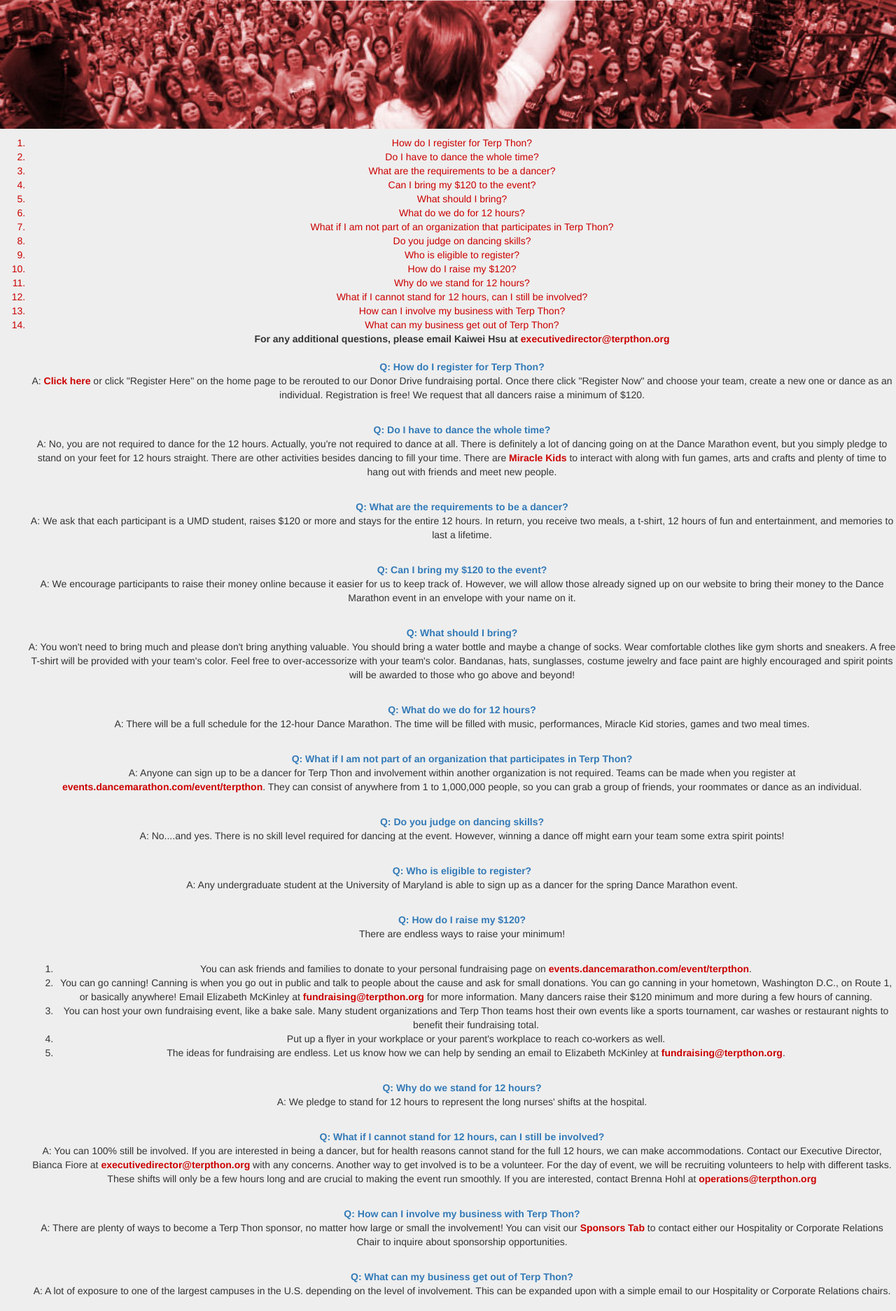
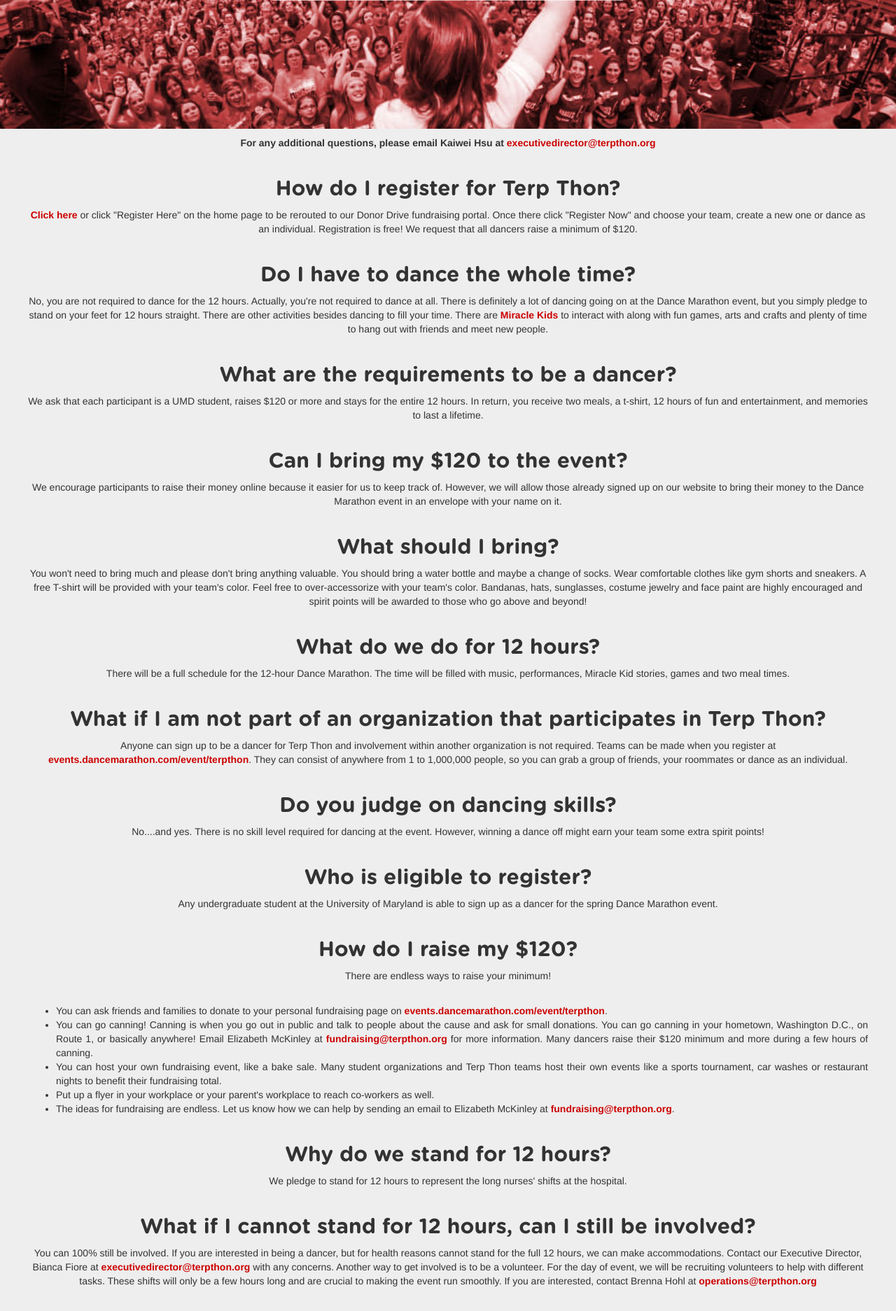
Before and after one commit to TerpThon/TerpThonWebsite, a PHP site: page /faq.php in a window 1280 px wide. Shown: the part 396-2269 px from the top of the page at 70% size. Run offline with PHP 8.4, Linux system fonts and the light colour scheme; some libraries are stand-ins or nearby versions.

Commit message:
made faq page look a little nicer

```diff
--- a/public_html/css/main2.css
+++ b/public_html/css/main2.css
@@ -288,7 +288,7 @@ sabon - body
 .content {
     background-color: #eeeeee;
     /* border-radius: 6px 6px 0 0; */
-    padding: 10px 0 0 0;
+    padding: 10px 40px;
     top: -30px;
     position: relative;
     text-align: center;
--- a/public_html/faq.php
+++ b/public_html/faq.php
@@ -12,8 +12,7 @@ include("includes/header.inc.php");
 
 <div class="content">
 
-<ol>
-<a href="#HowDoIRegister" class="faq_scolling_link"><li>How do I register for Terp Thon?</li></a>
+<!-- <a href="#HowDoIRegister" class="faq_scolling_link"><li>How do I register for Terp Thon?</li></a>
 <a href="#DanceWholeTime" class="faq_scolling_link"><li>Do I have to dance the whole time?</li></a>
 <a href="#DancerReqs" class="faq_scolling_link"><li>What are the requirements to be a dancer?</li></a>
 <a href="#BringingDonations" class="faq_scolling_link"><li>Can I bring my $120 to the event?</li></a>
@@ -26,44 +25,44 @@ include("includes/header.inc.php");
 <a href="#WhyStand" class="faq_scolling_link"><li>Why do we stand for 12 hours?</li></a>
 <a href="#CannotStand" class="faq_scolling_link"><li>What if I cannot stand for 12 hours, can I still be involved?</li></a>
 <a href="#BusinessInvolved" class="faq_scolling_link"><li>How can I involve my business with Terp Thon?</li></a>
-<a href="#BusinessBenefit" class="faq_scolling_link"><li>What can my business get out of Terp Thon?</li></a>
+<a href="#BusinessBenefit" class="faq_scolling_link"><li>What can my business get out of Terp Thon?</li></a> -->
 <!--<a href="#Additional" class="faq_scolling_link"><li>I have a question not listed above.</li></a>-->
 <div style="text-align:center"> <b>For any additional questions, please email Kaiwei Hsu at <a href="mailto:executivedirector@terpthon.org">executivedirector@terpthon.org</b></a>
 </div>
 <br />
 
 <div id="faq_content">
-<a name="HowDoIRegister">Q: How do I register for Terp Thon?</a>
-<p>A: <a href="http://events.dancemarathon.com/index.cfm?fuseaction=donorDrive.event&eventID=1160" target="_blank">Click here</a> or click "Register Here" on the home page to be rerouted to our Donor Drive fundraising portal. Once there click "Register Now" and choose your team, create a new one or dance as an individual. Registration is free! We request that all dancers raise a minimum of $120.</p>
+<h2 name="HowDoIRegister">How do I register for Terp Thon?</h2>
+<p><a href="http://events.dancemarathon.com/index.cfm?fuseaction=donorDrive.event&eventID=1160" target="_blank">Click here</a> or click "Register Here" on the home page to be rerouted to our Donor Drive fundraising portal. Once there click "Register Now" and choose your team, create a new one or dance as an individual. Registration is free! We request that all dancers raise a minimum of $120.</p>
 
-<a name="DanceWholeTime">Q: Do I have to dance the whole time?</a>
-<p>A: No, you are not required to dance for the 12 hours. Actually, you're not required to dance at all. There is definitely a lot of dancing going on at the Dance Marathon event, but you simply pledge to stand on your feet for 12 hours straight. There are other activities besides dancing to fill your time. There are <a href="/miraclekids.php">Miracle Kids</a> to interact with along with fun games, arts and crafts and plenty of time to hang out with friends and meet new people.</p>
+<h2 name="DanceWholeTime">Do I have to dance the whole time?</h2>
+<p>No, you are not required to dance for the 12 hours. Actually, you're not required to dance at all. There is definitely a lot of dancing going on at the Dance Marathon event, but you simply pledge to stand on your feet for 12 hours straight. There are other activities besides dancing to fill your time. There are <a href="/miraclekids.php">Miracle Kids</a> to interact with along with fun games, arts and crafts and plenty of time to hang out with friends and meet new people.</p>
 
-<a name="DancerReqs">Q: What are the requirements to be a dancer?</a>
-<p>A: We ask that each participant is a UMD student, raises $120 or more and stays for the entire 12 hours. In return, you receive two meals, a t-shirt, 12 hours of fun and entertainment, and memories to last a lifetime. </p>
+<h2 name="DancerReqs">What are the requirements to be a dancer?</h2>
+<p>We ask that each participant is a UMD student, raises $120 or more and stays for the entire 12 hours. In return, you receive two meals, a t-shirt, 12 hours of fun and entertainment, and memories to last a lifetime. </p>
 
-<a name="BringingDonations">Q: Can I bring my $120 to the event?</a>
-<p>A: We encourage participants to raise their money online because it easier for us to keep track of. However, we will allow those already signed up on our website to bring their money to the Dance Marathon event in an envelope with your name on it. </p>
+<h2 name="BringingDonations">Can I bring my $120 to the event?</h2>
+<p>We encourage participants to raise their money online because it easier for us to keep track of. However, we will allow those already signed up on our website to bring their money to the Dance Marathon event in an envelope with your name on it. </p>
 
-<a name="WhatToBring">Q: What should I bring?</a>
-<p>A: You won't need to bring much and please don't bring anything valuable. You should bring a water bottle and maybe a change of socks. Wear comfortable clothes like gym shorts and sneakers. A free T-shirt will be provided with your team's color. Feel free to over-accessorize with your team's color. Bandanas, hats, sunglasses, costume jewelry and face paint are highly encouraged and spirit points will be awarded to those who go above and beyond!</p>
+<h2 name="WhatToBring">What should I bring?</h2>
+<p>You won't need to bring much and please don't bring anything valuable. You should bring a water bottle and maybe a change of socks. Wear comfortable clothes like gym shorts and sneakers. A free T-shirt will be provided with your team's color. Feel free to over-accessorize with your team's color. Bandanas, hats, sunglasses, costume jewelry and face paint are highly encouraged and spirit points will be awarded to those who go above and beyond!</p>
 
-<a name="WhatDoWeDo">Q: What do we do for 12 hours?</a>
-<p>A: There will be a full schedule for the 12-hour Dance Marathon. The time will be filled with music, performances, Miracle Kid stories, games and two meal times.</p>
+<h2 name="WhatDoWeDo">What do we do for 12 hours?</h2>
+<p>There will be a full schedule for the 12-hour Dance Marathon. The time will be filled with music, performances, Miracle Kid stories, games and two meal times.</p>
 
-<a name="NotInOrg">Q: What if I am not part of an organization that participates in Terp Thon?</a>
-<p>A: Anyone can sign up to be a dancer for Terp Thon and involvement within another organization is not required. Teams can be made when you register at <a href="http://events.dancemarathon.com/index.cfm?fuseaction=donorDrive.event&eventID=1160"
+<h2 name="NotInOrg">What if I am not part of an organization that participates in Terp Thon?</h2>
+<p>Anyone can sign up to be a dancer for Terp Thon and involvement within another organization is not required. Teams can be made when you register at <a href="http://events.dancemarathon.com/index.cfm?fuseaction=donorDrive.event&eventID=1160"
 >events.dancemarathon.com/event/terpthon</a>. They can consist of anywhere from 1 to 1,000,000 people, so you can grab a group of friends, your roommates or dance as an individual. </p>
 
-<a name="JudgeDancing">Q: Do you judge on dancing skills?</a>
-<p>A: No....and yes. There is no skill level required for dancing at the event. However, winning a dance off might earn your team some extra spirit points!</p>
+<h2 name="JudgeDancing">Do you judge on dancing skills?</h2>
+<p>No....and yes. There is no skill level required for dancing at the event. However, winning a dance off might earn your team some extra spirit points!</p>
 
-<a name="Eligible">Q: Who is eligible to register?</a>
-<p>A: Any undergraduate student at the University of Maryland is able to sign up as a dancer for the spring Dance Marathon event. </p>
+<h2 name="Eligible">Who is eligible to register?</h2>
+<p>Any undergraduate student at the University of Maryland is able to sign up as a dancer for the spring Dance Marathon event. </p>
 
-<a name="RaisingMoney">Q: How do I raise my $120?</a>
+<h2 name="RaisingMoney">How do I raise my $120?</h2>
 <p>There are endless ways to raise your minimum!
-<ol id="RaisingMoneyList">
+<ul id="RaisingMoneyList" style="text-align: justify">
 <li>You can ask friends and families to donate to your personal fundraising page on <a href="http://events.dancemarathon.com/index.cfm?fuseaction=donorDrive.event&eventID=1160">events.dancemarathon.com/event/terpthon</a>.</li>
 
 <li>You can go canning! Canning is when you go out in public and talk to people about the cause and ask for small donations. You can go canning in your hometown, Washington D.C., on Route 1, or basically anywhere! Email Elizabeth McKinley at <a href="mailto:fundraising@terpthon.org">fundraising@terpthon.org</a> for more information. Many dancers raise their $120 minimum and more during a few hours of canning.</li>
@@ -73,18 +72,18 @@ include("includes/header.inc.php");
 <li>Put up a flyer in your workplace or your parent's workplace to reach co-workers as well.</li>
 
 <li>The ideas for fundraising are endless. Let us know how we can help by sending an email to Elizabeth McKinley at <a href="mailto:fundraising@terpthon.org">fundraising@terpthon.org</a>.</li></p>
-</ol>
-<a name="WhyStand">Q: Why do we stand for 12 hours?</a>
-<p>A: We pledge to stand for 12 hours to represent the long nurses' shifts at the hospital.</p>
+</ul>
+<h2 name="WhyStand">Why do we stand for 12 hours?</h2>
+<p>We pledge to stand for 12 hours to represent the long nurses' shifts at the hospital.</p>
 
-<a name="CannotStand">Q: What if I cannot stand for 12 hours, can I still be involved?</a>
-<p>A: You can 100% still be involved. If you are interested in being a dancer, but for health reasons cannot stand for the full 12 hours, we can make accommodations. Contact our Executive Director, Bianca Fiore at <a href="mailto:executivedirector@terpthon.org">executivedirector@terpthon.org</a> with any concerns. Another way to get involved is to be a volunteer. For the day of event, we will be recruiting volunteers to help with different tasks. These shifts will only be a few hours long and are crucial to making the event run smoothly. If you are interested, contact Brenna Hohl at <a href="mailto:operations@terpthon.org">operations@terpthon.org</a></p>
+<h2 name="CannotStand">What if I cannot stand for 12 hours, can I still be involved?</h2>
+<p>You can 100% still be involved. If you are interested in being a dancer, but for health reasons cannot stand for the full 12 hours, we can make accommodations. Contact our Executive Director, Bianca Fiore at <a href="mailto:executivedirector@terpthon.org">executivedirector@terpthon.org</a> with any concerns. Another way to get involved is to be a volunteer. For the day of event, we will be recruiting volunteers to help with different tasks. These shifts will only be a few hours long and are crucial to making the event run smoothly. If you are interested, contact Brenna Hohl at <a href="mailto:operations@terpthon.org">operations@terpthon.org</a></p>
 
-<a name="BusinessInvolved">Q: How can I involve my business with Terp Thon?</a>
-<p>A: There are plenty of ways to become a Terp Thon sponsor, no matter how large or small the involvement! You can visit our <a href="/sponsors.php">Sponsors Tab</a> to contact either our Hospitality or Corporate Relations Chair to inquire about sponsorship opportunities.</p>
+<h2 name="BusinessInvolved">How can I involve my business with Terp Thon?</h2>
+<p>There are plenty of ways to become a Terp Thon sponsor, no matter how large or small the involvement! You can visit our <a href="/sponsors.php">Sponsors Tab</a> to contact either our Hospitality or Corporate Relations Chair to inquire about sponsorship opportunities.</p>
 
-<a name="BusinessBenefit">Q: What can my business get out of Terp Thon?</a>
-<p>A: A lot of exposure to one of the largest campuses in the U.S. depending on the level of involvement. This can be expanded upon with a simple email to our Hospitality or Corporate Relations chairs.</p>
+<h2 name="BusinessBenefit">What can my business get out of Terp Thon?</h2>
+<p>A lot of exposure to one of the largest campuses in the U.S. depending on the level of involvement. This can be expanded upon with a simple email to our Hospitality or Corporate Relations chairs.</p>
 
 
 
--- a/public_html/sponsors.php
+++ b/public_html/sponsors.php
@@ -15,6 +15,10 @@ include("includes/header.inc.php");
 	display: table-cell;
 	text-align: center;
 	vertical-align: middle;
+}
+
+.content {
+	padding: 10px 0 0 0;
 }
 
 .text_logo{
```
